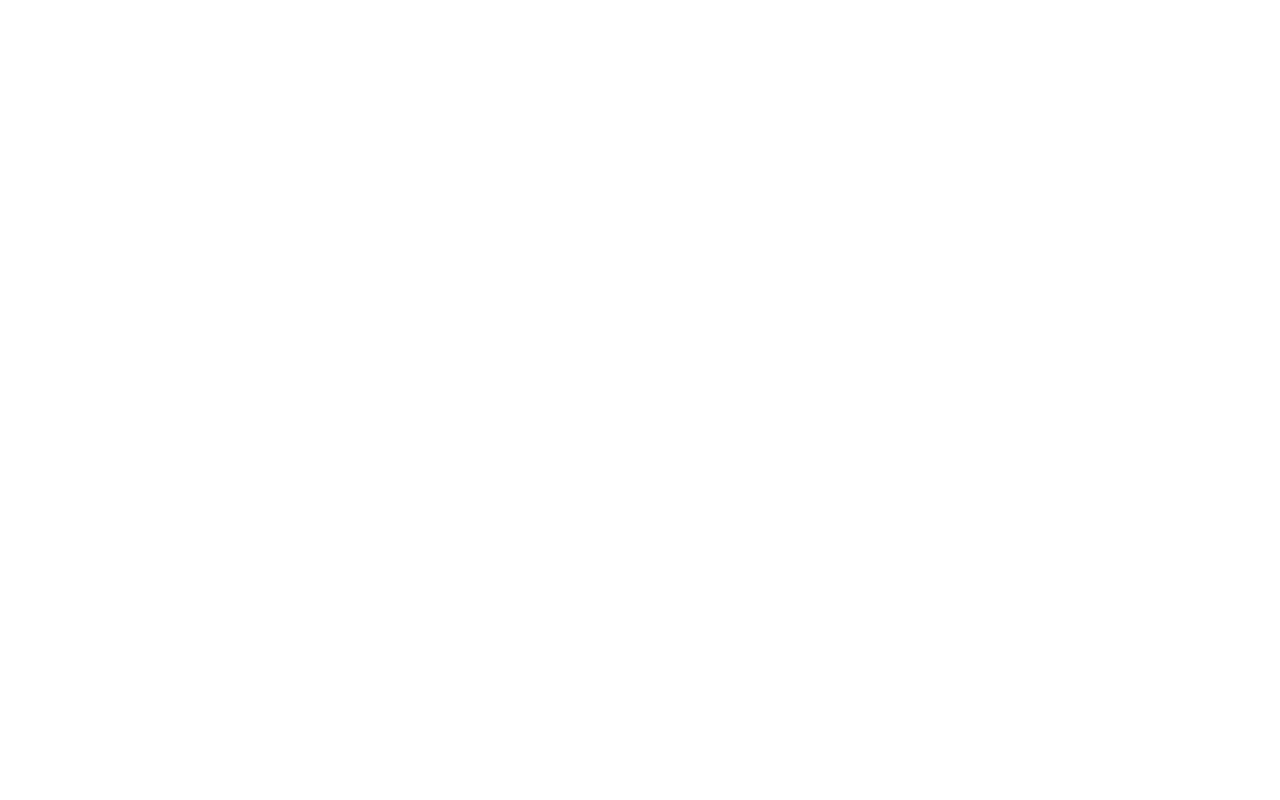
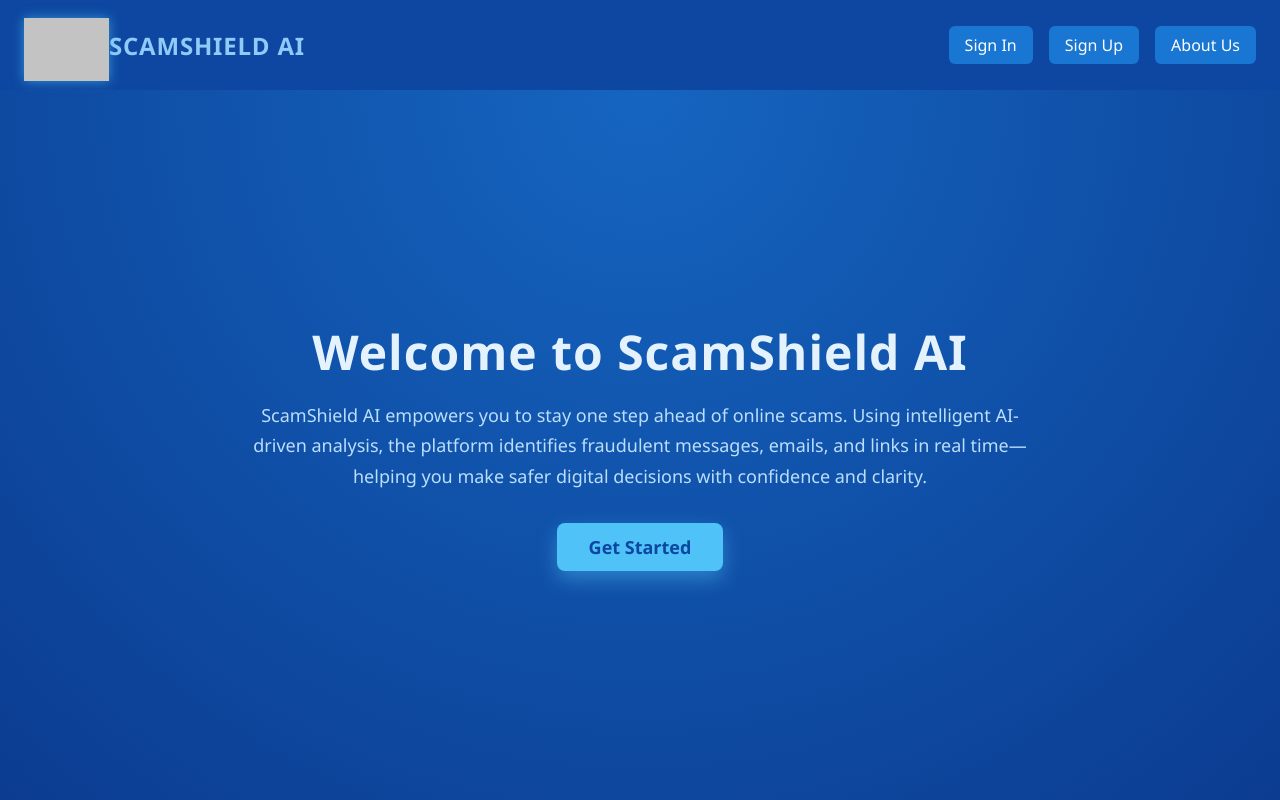
Before and after one commit to kalrashivam03/ScamShieldAI, a plain HTML site: page Frontend/Home.html in a window 1280 px wide. Drawn offline with Linux system fonts and the light colour scheme; grey boxes are pictures that could not be loaded.

Commit message:
HomePage

```diff
--- a/Frontend/Home.html
+++ b/Frontend/Home.html
@@ -4,8 +4,27 @@
     <meta charset="UTF-8">
     <meta name="viewport" content="width=device-width, initial-scale=1.0">
     <title>ScamShieldAI/Home</title>
+    <link rel="stylesheet" href="style.css">
 </head>
 <body>
-
+    <div id="navbar">
+        <div id="nav-left">
+            <div id="nav-logo">
+                <img src="Logo.png.png" alt="ScamShieldAI Logo">
+            </div>
+            <h2 id="app-name">ScamShield AI</h2>
+        </div>
+        <div id="nav-right">
+            <a href="signin.html" id="nav-signin">Sign In</a>
+            <a href="signup.html" id="nav-signup">Sign Up</a>
+            <a href="about.html" id="nav-about">About Us</a>
+        </div>
+    </div>
+    <div id="home-content">
+        <h1>Welcome to ScamShield AI</h1>
+        <p>ScamShield AI empowers you to stay one step ahead of online scams. Using intelligent AI-driven analysis, the platform identifies fraudulent messages, emails, and links in real time—helping you make safer digital decisions with confidence and clarity.</p>
+        <a href="signup.html" id="get-started-button">Get Started</a>
+    </div>
+    <script src="main.js"></script>
 </body>
 </html>
--- /dev/null
+++ b/Frontend/style.css
@@ -0,0 +1,174 @@
+/* =======================
+   GLOBAL RESET & BASE
+======================= */
+* {
+    margin: 0;
+    padding: 0;
+    box-sizing: border-box;
+    font-family: 'Segoe UI', Tahoma, Geneva, Verdana, sans-serif;
+}
+
+body {
+    background: linear-gradient(
+        180deg,
+        #e3f2fd 0%,
+        #f5f9ff 100%
+    );
+}
+
+/* =======================
+   NAVIGATION BAR
+======================= */
+
+#navbar {
+    display: flex;
+    align-items: center;
+    height: 90px;
+    padding: 16px 24px;
+    background-color: #0d47a1; /* deep navy */
+    color: #ffffff;
+}
+
+#nav-left {
+    display: flex;
+    align-items: center;
+}
+
+/* Logo */
+#nav-logo img {
+    height: 85px;
+    width: 85px;
+    margin-top: 14px;
+    object-fit: contain;
+
+    filter:
+        brightness(1.15)
+        contrast(1.25)
+        saturate(1.3)
+        drop-shadow(0 0 6px rgba(79, 195, 247, 0.6));
+}
+
+/* App Name */
+#app-name {
+    font-size: 24px;
+    font-weight: 700;
+    letter-spacing: 0.8px;
+    text-transform: uppercase;
+    color: #90caf9;
+}
+
+/* Right Nav */
+#nav-right {
+    margin-left: auto;
+    display: flex;
+    align-items: center;
+    gap: 16px;
+}
+
+/* NAV BUTTONS */
+#nav-signin,
+#nav-signup,
+#nav-about {
+    font-size: 16px;
+    padding: 8px 16px;
+    border-radius: 6px;
+    text-decoration: none;
+    color: #ffffff;
+    background-color: #1976d2;
+
+    transition:
+        background-color 0.3s ease,
+        color 0.3s ease,
+        transform 0.2s ease,
+        box-shadow 0.2s ease;
+}
+
+/* Hover */
+#nav-signin:hover,
+#nav-signup:hover,
+#nav-about:hover {
+    background-color: #4fc3f7;
+    color: #0d47a1;
+    transform: scale(1.05);
+    box-shadow: 0 6px 14px rgba(0, 0, 0, 0.25);
+}
+
+/* Active */
+#nav-signin:active,
+#nav-signup:active,
+#nav-about:active {
+    transform: scale(0.96);
+    box-shadow: 0 3px 8px rgba(0, 0, 0, 0.25);
+}
+
+/* =======================
+   HOME / HERO SECTION
+======================= */
+
+#home-content {
+    min-height: calc(100vh - 90px);
+    display: flex;
+    flex-direction: column;
+    justify-content: center;
+    align-items: center;
+
+    text-align: center;
+    padding: 40px 20px;
+
+    background: radial-gradient(
+        circle at top,
+        #1565c0,
+        #0b3c91
+    );
+}
+
+/* Hero Title */
+#home-content h1 {
+    font-size: 48px;
+    font-weight: 800;
+    letter-spacing: 1px;
+    margin-bottom: 16px;
+    color: #e3f2fd;
+}
+
+/* Hero Paragraph */
+#home-content p {
+    max-width: 800px;
+    font-size: 18px;
+    line-height: 1.7;
+    margin-bottom: 32px;
+    color: #bbdefb;
+}
+
+/* GET STARTED BUTTON */
+
+#get-started-button {
+    display: inline-block;
+    padding: 12px 32px;
+    font-size: 18px;
+    font-weight: 600;
+    border-radius: 8px;
+    text-decoration: none;
+
+    color: #0d47a1;
+    background-color: #4fc3f7;
+
+    box-shadow: 0 8px 20px rgba(79, 195, 247, 0.45);
+    transition:
+        background-color 0.3s ease,
+        transform 0.2s ease,
+        box-shadow 0.2s ease;
+}
+
+/* Hover */
+#get-started-button:hover {
+    background-color: #81d4fa;
+    transform: translateY(-3px);
+    box-shadow: 0 12px 28px rgba(79, 195, 247, 0.6);
+}
+
+/* Active */
+#get-started-button:active {
+    transform: translateY(0) scale(0.97);
+    box-shadow: 0 6px 14px rgba(79, 195, 247, 0.4);
+}
```
Also changed, not shown: Frontend/main.js (added), Frontend/submit.html (added), 1 other file.
